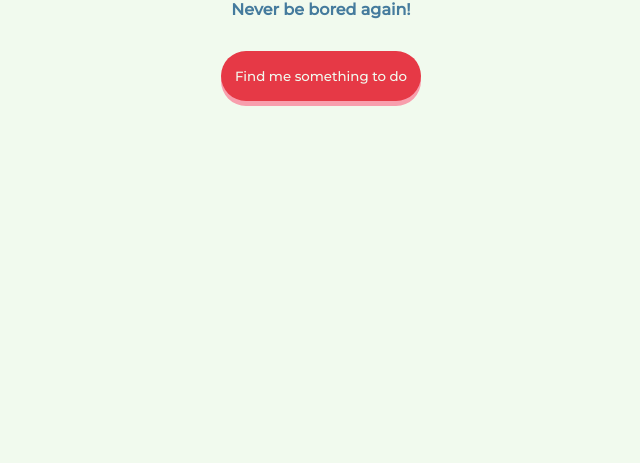
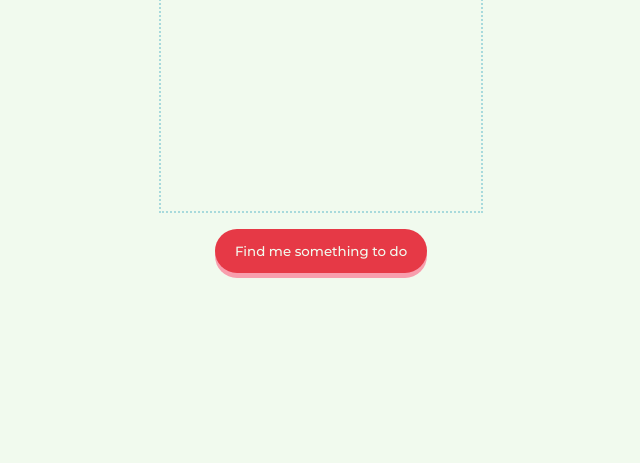
Before and after one commit to JoelCreate/Border-Bot, a plain HTML site: page index.html in a window 1280 px wide. Shown: the part 337-800 px from the top of the page, without its empty margins (319-959 px from the left). Drawn offline with nearby package versions, Linux system fonts and the light colour scheme; a web font is replaced by a local one.

Commit message:
Wired up button to JS and bored API
When the "activity" button is clicked, it requests an idea from the Bored API and then display on the screen of the app

```diff
--- a/app.js
+++ b/app.js
@@ -0,0 +1,11 @@
+const activityBtn = document.getElementById("get-activity-btn")
+const activity = document.getElementById("activity-name")
+
+activityBtn.addEventListener("click", function() {
+    fetch("https://apis.scrimba.com/bored/api/activity")
+    .then(response => response.json())
+    .then(data => {
+        activity.textContent = data.activity
+        activityBtn.textContent = "Give me another idea please!"
+    })
+})
--- a/index.html
+++ b/index.html
@@ -2,13 +2,15 @@
     <html>
     <head>
         <title>Bored Bot</title>
+        <meta name="viewport" content="width=device-width, initial-scale=1.0">
+        <link rel="stylesheet" href="https://cdnjs.cloudflare.com/ajax/libs/animate.css/4.1.1/animate.min.css"/>
         <link rel="stylesheet" href="styles.css">
     </head>
     <body>
         <div id="bot-container">
-            <h1 id="title">😪 Bored Bot 🥱</h1>
-            <h4>Never be bored again!</h4>
-            <h1 id="activity-name"></h1>
+            <h1 class="animate__animated animate__flipInX"id="title">😪 Bored Bot 🥱</h1>
+            <h4 class="animate__animated animate__bounceIn">Never be bored again!</h4>
+            <h1 class="animate__animated animate__fadeIn" id="activity-name"></h1>
             <button id="get-activity-btn">Find me something to do</button>
         </div>
 
--- a/styles.css
+++ b/styles.css
@@ -3,21 +3,23 @@
 *{
     margin: 0;
     padding: 0;
-    box-sizing: border-box;
 }
 
 body{
     display: flex;
     justify-content: center;
+    align-items: center;
     text-align: center;
     height: 90vh;
     background: #f1faee;
     font-family: 'Montserrat', sans-serif;
     color: #457b9d;
+    font-size: 16px;
 }
 
 #bot-container{
     max-width: 385px;
+    height: 500px;
     display: flex;
     flex-direction: column;
     justify-content: center;
@@ -30,13 +32,24 @@ body{
     color: #1d3557;
 }
 
+#activity-name {
+    height: 400px;
+    width: 300px;
+    padding: 10px;
+    border: 2px dotted #a8dadc;
+    display: flex;
+    align-items: center;
+}
+
 button {
     font-family: 'Montserrat', sans-serif;
     background: #e63946;
     color: #f1faee;
-    width: 200px;
+    width: auto;
     height: 50px;
     border: 0px;
     border-radius: 50px;
     box-shadow: 0px 5px 0px #f89ead;
+    padding: 10px 20px;
+    cursor: pointer;
 }
```
